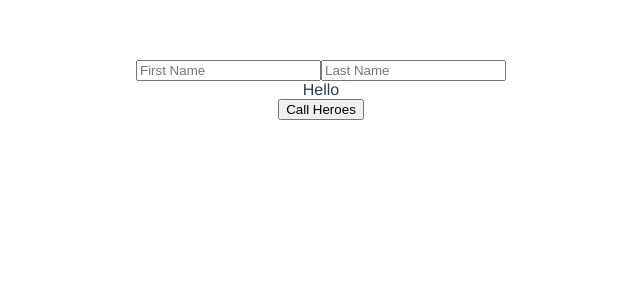
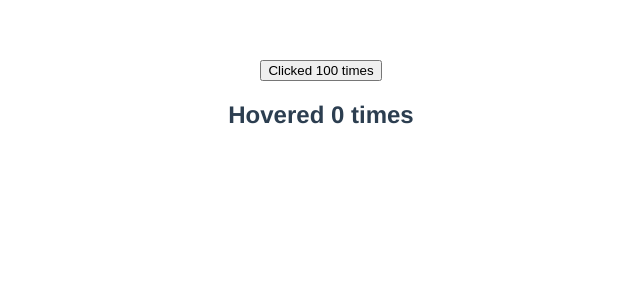
Before and after one commit to divyeshz/vue-composition-codevolution, a Vue app: page / in a window 1280 px wide. Shown: the top 300 px of the page, without its empty margins (319-959 px from the left). Built offline with nearby package versions, Linux system fonts and the light colour scheme.

Commit message:
Reusability with Composition API

```diff
--- a/src/App.vue
+++ b/src/App.vue
@@ -1,15 +1,18 @@
 <template>
-  <Person />
+  <ClickCounter />
+  <HoverCounter />
 </template>
 
 <script>
-import Person from './components/Person.vue'
+import ClickCounter from './components/ClickCounter.vue'
+import HoverCounter from './components/HoverCounter.vue'
 
 export default {
   name: 'App',
   components: {
-    Person
-  }
+    ClickCounter,
+    HoverCounter,
+  },
 }
 </script>
 
--- /dev/null
+++ b/src/components/ClickCounter.vue
@@ -0,0 +1,25 @@
+<template>
+    <div>
+        <button @click="incrementCount">Clicked {{ count }} times</button>
+    </div>
+</template>
+
+<script>
+// import CounterMixin from '../mixins/counter'
+import useCounter from '../composables/useCounter.js'
+
+export default {
+    name: 'ClickCounter',
+    setup() {
+        const { count, incrementCount } = useCounter(100, 10)
+
+        return {
+            count,
+            incrementCount,
+        }
+    }
+    // mixins: [CounterMixin]
+}
+</script>
+
+<style scoped></style>
--- /dev/null
+++ b/src/components/HoverCounter.vue
@@ -0,0 +1,25 @@
+<template>
+    <div>
+        <h2 @mouseover="incrementCount">Hovered {{ count }} times</h2>
+    </div>
+</template>
+
+<script>
+// import CounterMixin from '../mixins/counter'
+import useCounter from '../composables/useCounter.js'
+
+export default {
+    name: 'HoverCounter',
+    setup() {
+        const { count, incrementCount } = useCounter()
+
+        return {
+            count,
+            incrementCount,
+        }
+    }
+    // mixins: [CounterMixin]
+}
+</script>
+
+<style scoped></style>
--- /dev/null
+++ b/src/composables/useCounter.js
@@ -0,0 +1,14 @@
+import { ref } from 'vue'
+
+export default function useCounter(initialCount = 0, stepSize = 1) {
+    const count = ref(initialCount)
+
+    function incrementCount() {
+        count.value += stepSize
+    }
+
+    return {
+        count,
+        incrementCount
+    }
+}
--- /dev/null
+++ b/src/mixins/counter.js
@@ -0,0 +1,12 @@
+export default {
+    data() {
+        return {
+            count: 0
+        }
+    },
+    methods: {
+        incrementCount() {
+            this.count += 1
+        }
+    },
+}
```
